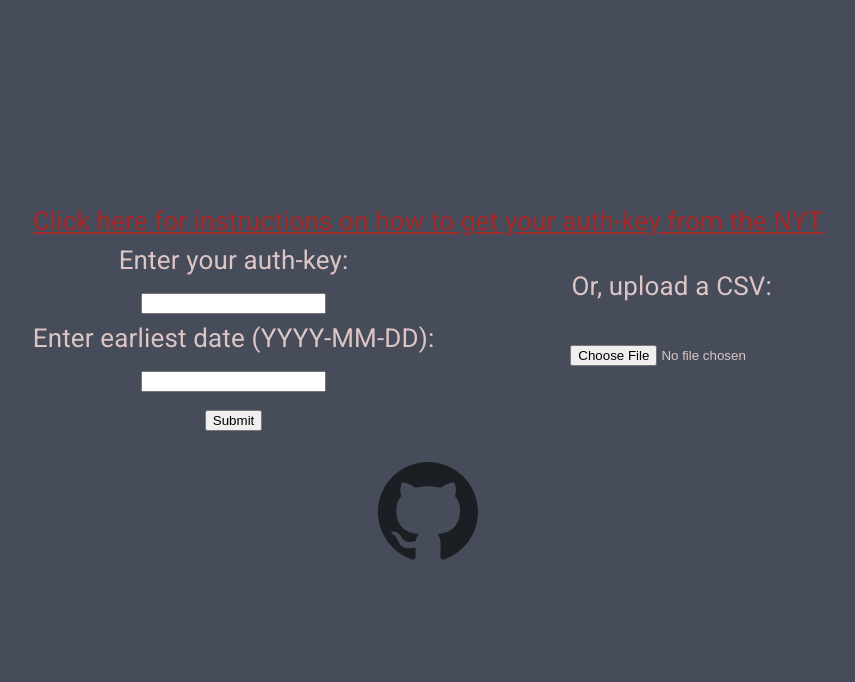
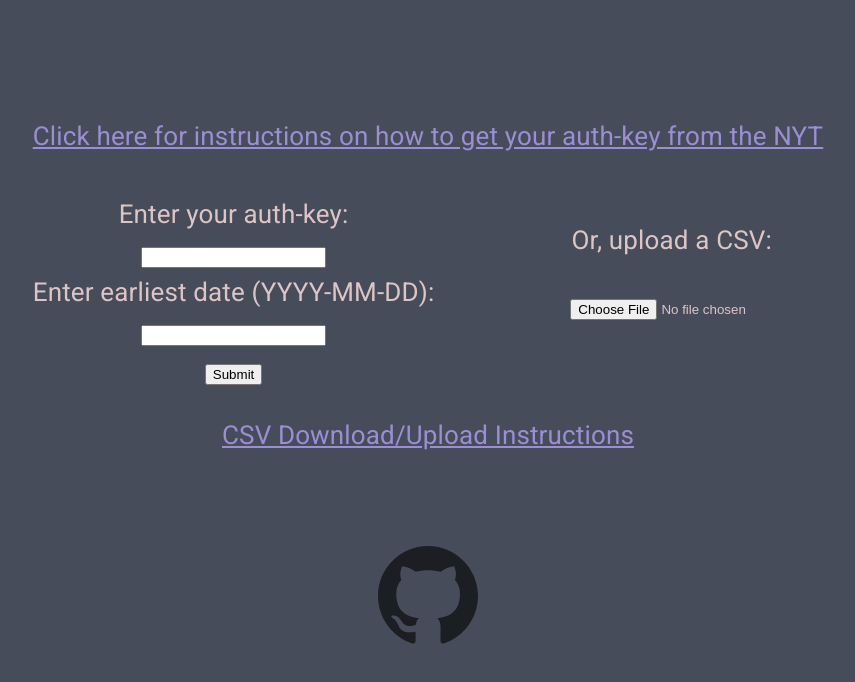
Before and after one commit to nicwineburger/crosswordstatswebsite, a React (Create React App) app: page / in a window 1280 px wide. Shown: the top 682 px of the page, without its empty margins (212-1067 px from the left). Built offline with nearby package versions, Linux system fonts and the light colour scheme.

Commit message:
Added link to CSV instructions

```diff
--- a/src/App.css
+++ b/src/App.css
@@ -18,7 +18,7 @@
 }
 
 a {
-  color: #a52a2a;
+  color: #9b8ed3;
 }
 
 .FlexContainer {
--- a/src/pages/LandingPage.js
+++ b/src/pages/LandingPage.js
@@ -7,6 +7,8 @@
             <a href="https://github.com/nicwineburger/crosswordstatswebsite/wiki/Getting-Your-NYT-Auth-Token">
                 Click here for instructions on how to get your auth-key from the NYT
             </a>
+            <br/>
+            <br/>
             <div className="FlexContainer">
                 <div>
                     <form onSubmit={(e) => props.afterSubmission(e)}>
@@ -33,6 +35,8 @@
                 </div>
                 <CsvUpload setPlotData={props.parseDataAndDisplay} />
             </div>
+            <p><a href="https://github.com/nicwineburger/crosswordstatswebsite#downloading-a-csv-of-your-data">CSV Download/Upload Instructions</a></p>
+            <br/>
             <p>
                 <a href="https://github.com/nicwineburger/crosswordstatswebsite">
                     <img src={githublogo} width={100} height={100}/>
```
